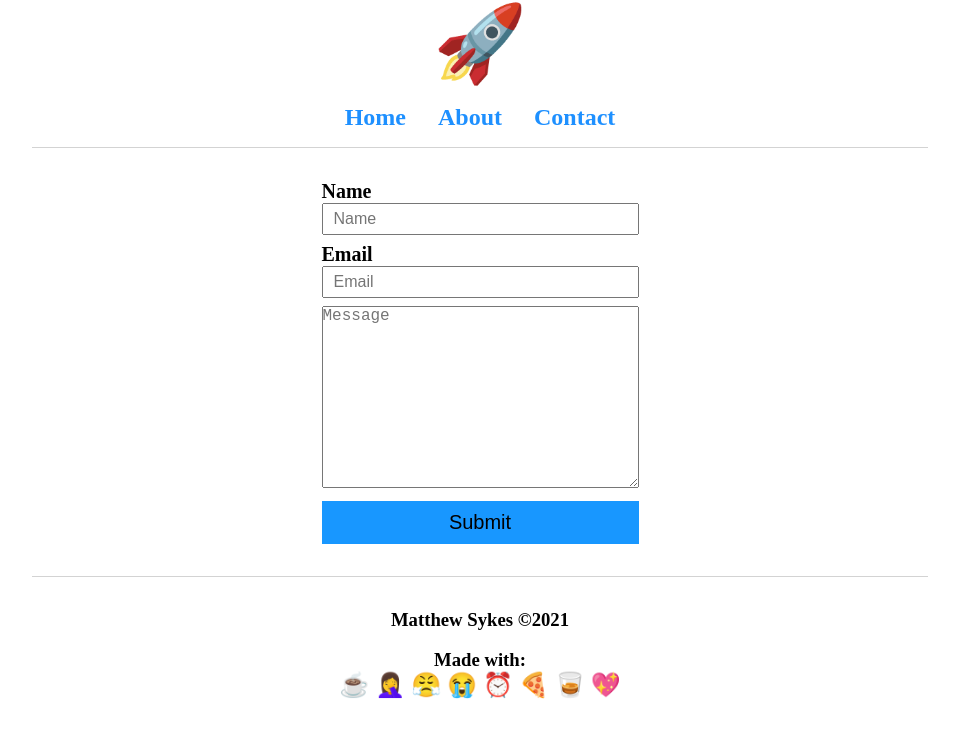
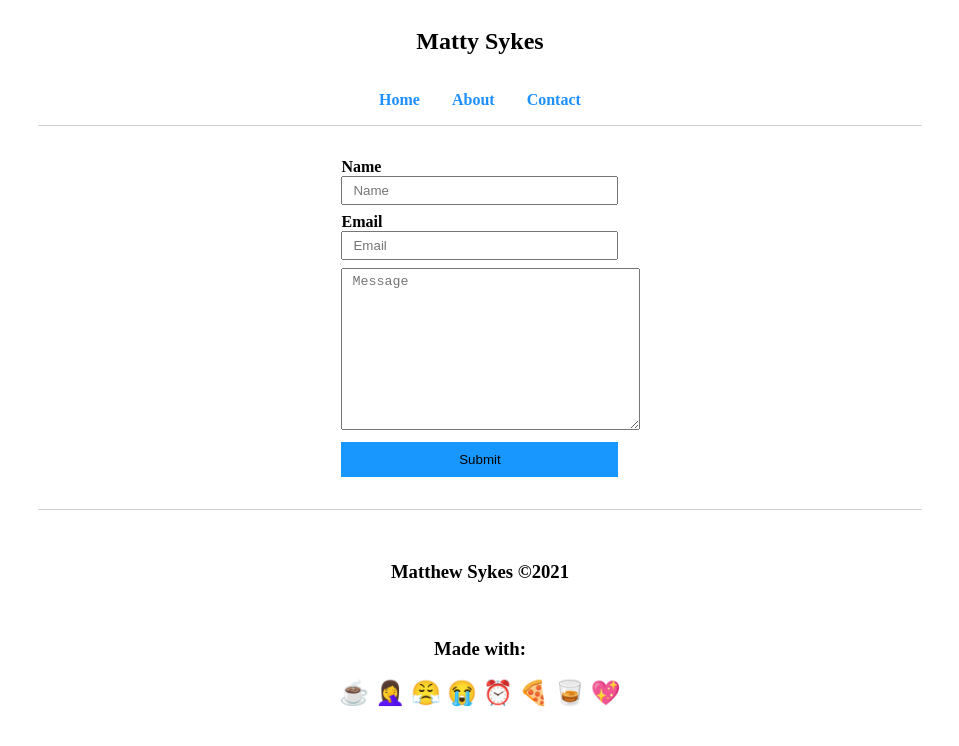
Before and after one commit to mnsykes/msykes_dev, a Gatsby site: page /contact in a window 1280 px wide. Shown: the whole page, without its empty margins (160-1119 px from the left). Built offline with nearby package versions, Linux system fonts and the light colour scheme; Gatsby itself is replaced by a stand-in of ours.

Commit message:
trying the form again

```diff
--- a/gatsby-config.js
+++ b/gatsby-config.js
@@ -1,6 +1,6 @@
 module.exports = {
 	siteMetadata: {
-    title: "msykes_dev",
+		title: "msykes_dev"
 	},
 	plugins: [
 		"gatsby-plugin-sass",
@@ -12,9 +12,8 @@
 			resolve: "gatsby-source-filesystem",
 			options: {
 				name: "images",
-        path: "./src/images/",
-      },
-      __key: "images",
-    },
-  ],
+				path: "./src/images/"
+			}
+		}
+	]
 };
--- a/src/components/Layout.js
+++ b/src/components/Layout.js
@@ -2,7 +2,6 @@
 import { container, headArea, mainArea, footArea } from "./compstyles/layout.module.scss";
 import Navbar from "./Navbar";
 import Footer from "./Footer";
-import "../styles/main.scss";
 
 export default function Layout({ children }) {
 	return (
--- a/src/components/Navbar.js
+++ b/src/components/Navbar.js
@@ -1,14 +1,12 @@
 import React from "react";
 import { Link } from "gatsby";
-import { navContainer, logo, rocket, navLinks, navLink } from "./compstyles/nav.module.scss";
+import { navContainer, logo, navLinks, navLink } from "./compstyles/nav.module.scss";
 
 export default function Navbar() {
 	return (
 		<nav className={navContainer}>
 			<div className={logo}>
-				<span role="img" aria-label="img" className={rocket}>
-					🚀
-				</span>
+				<h1>Matty Sykes</h1>
 			</div>
 			<div className={navLinks}>
 				<Link to="/" className={navLink}>
--- a/src/components/compstyles/form.module.scss
+++ b/src/components/compstyles/form.module.scss
@@ -5,7 +5,6 @@
 .contactForm {
 	max-width: 100%;
 	margin: 0 auto;
-	font-size: 1.25rem;
 }
 
 .inputWrapper {
@@ -27,19 +26,17 @@
 
 .input {
 	padding: 5px 10px;
-	font-size: 1rem;
 }
 
 .message {
+	padding: 5px 10px;
 	max-width: 100%;
 	min-width: 100%;
 	margin-bottom: 0.5rem;
-	font-size: 1rem;
 }
 
 .submitBtn {
 	padding: 10px 5px;
-	font-size: 1.25rem;
 	width: 100%;
 	background: rgb(24, 151, 255);
 	outline: none;
--- a/src/components/compstyles/nav.module.scss
+++ b/src/components/compstyles/nav.module.scss
@@ -15,7 +15,6 @@
 
 		.navLink {
 			padding: 1rem 1rem;
-			font-size: 1.5rem;
 			color: dodgerblue;
 			text-decoration: none;
 			font-weight: 600;
--- a/src/pages/contact.js
+++ b/src/pages/contact.js
@@ -5,7 +5,6 @@
 	inputWrapper,
 	inputGroup,
 	input,
-	textWrapper,
 	message,
 	submitBtn
 } from "../components/compstyles/form.module.scss";
@@ -15,7 +14,7 @@
 		<Layout>
 			<form
 				className={contactForm}
-				name="getintouch"
+				name="contact-form"
 				method="POST"
 				data-netlify="true"
 				data-netlify-honeypot="bot-field"
@@ -30,7 +29,7 @@
 						<input type="email" className={input} id="email" name="email" placeholder="Email" />
 					</div>
 				</div>
-				<div className={textWrapper}>
+				<div>
 					<textarea
 						name="message"
 						className={message}
--- a/src/styles/about.module.scss
+++ b/src/styles/about.module.scss
@@ -1,6 +1,7 @@
+@import "mixins";
+
 .aboutTitle {
 	text-align: center;
-	font-weight: bold;
 }
 
 .aboutGrid {
@@ -11,14 +12,9 @@
 
 .aboutText {
 	max-width: 60ch;
-	font-size: 1.5rem;
 }
 
 .emojiList {
 	margin: 0 auto;
 	line-height: 4rem;
-	p,
-	span {
-		font-size: 1.5rem;
-	}
 }
--- a/src/styles/home.module.scss
+++ b/src/styles/home.module.scss
@@ -1,23 +1,29 @@
 @import "mixins";
+
+.yesFace {
+	height: 200px;
+	width: 200px;
+}
+
+.maybeFace {
+	height: 200px;
+	width: 200px;
+	display: none;
+}
 
 .btnGroup {
 	display: flex;
-	flex-direction: row;
+	flex-direction: column;
 	margin-top: 2rem;
 	border-top: 1px solid aqua;
 	padding: 2rem;
 
 	.button {
 		color: white;
-		font-size: 2rem;
 		padding: 1rem 2rem;
 
 		@include xs {
-			font-size: 1rem;
-		}
-
-		@include sm {
-			font-size: 2rem;
+			font-size: 1.25rem;
 		}
 	}
 
@@ -39,25 +45,8 @@
 		}
 	}
 
-	@include xs {
-		display: flex;
-		flex-direction: column;
-	}
-
-	@include sm {
-		display: flex;
-		flex-direction: column;
-	}
 	@include md {
 		display: flex;
 		flex-direction: row;
 	}
-	@include lg {
-		display: flex;
-		flex-direction: column;
-	}
-	@include xl {
-		display: flex;
-		flex-direction: row;
-	}
 }
--- a/src/styles/main.scss
+++ b/src/styles/main.scss
@@ -1,3 +1,5 @@
+@import "mixins";
+
 * {
 	margin: 0;
 	padding: 0;
@@ -7,6 +9,7 @@
 body {
 	height: 100vh;
 	width: 100vw;
+	font-weight: 400;
 }
 
 a {
@@ -17,8 +20,13 @@
 	list-style: none;
 }
 
-h1 {
-	font-weight: 100;
+h1,
+h2,
+h3,
+h4,
+h5,
+h6 {
+	font-weight: 400;
 }
 
 span {
```
Also changed, not shown: src/components/Maybe.js (added, +10 -0 lines), src/components/Memoji.js (added, +10 -0 lines), src/pages/about.js (+30 -0 lines), src/pages/index.js (+16 -42 lines), src/images/itsme.png (added), src/images/matt1.png (added), src/images/matt2.png (added), src/images/matt3.png (added). Lines whose indentation alone changed are shown as unchanged.
